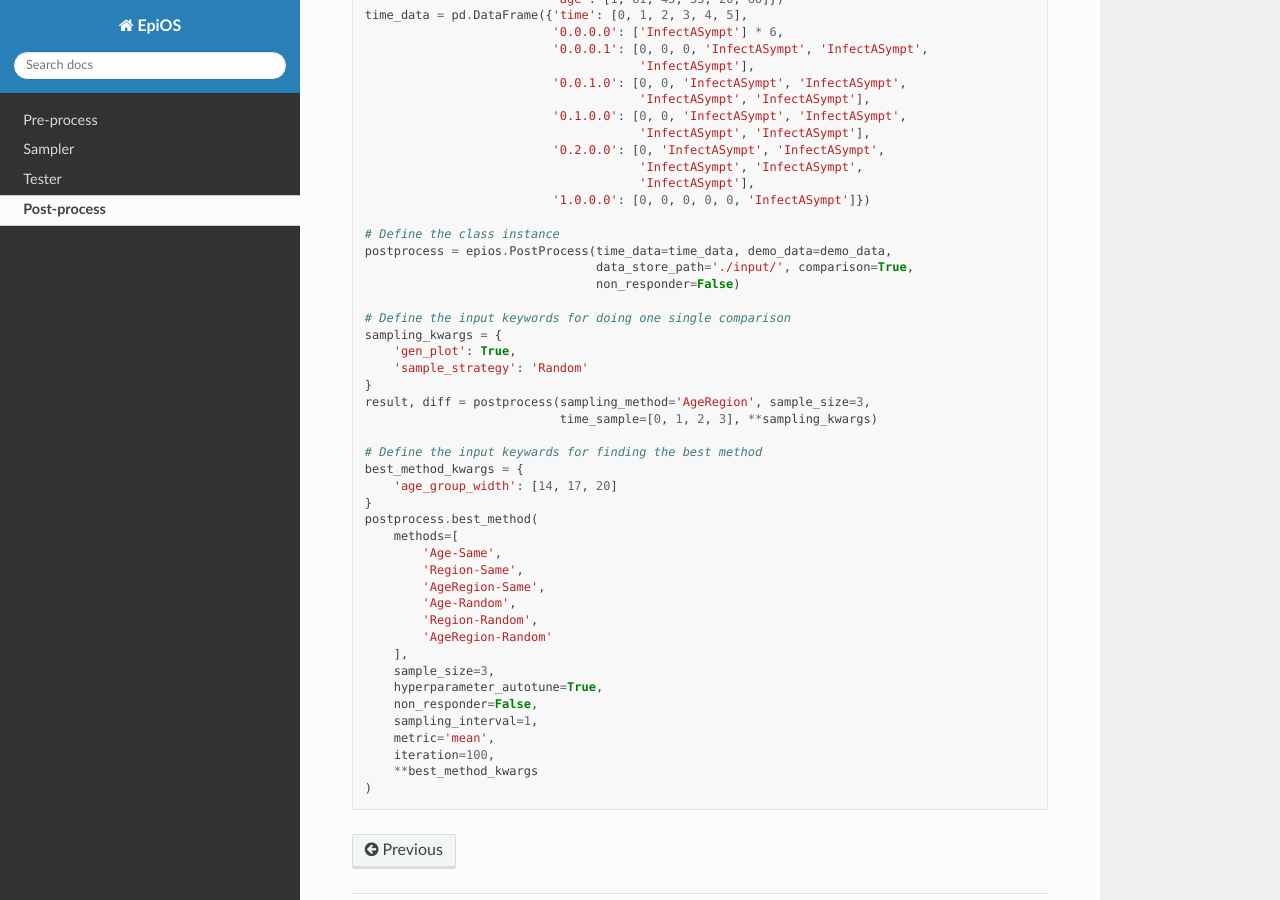
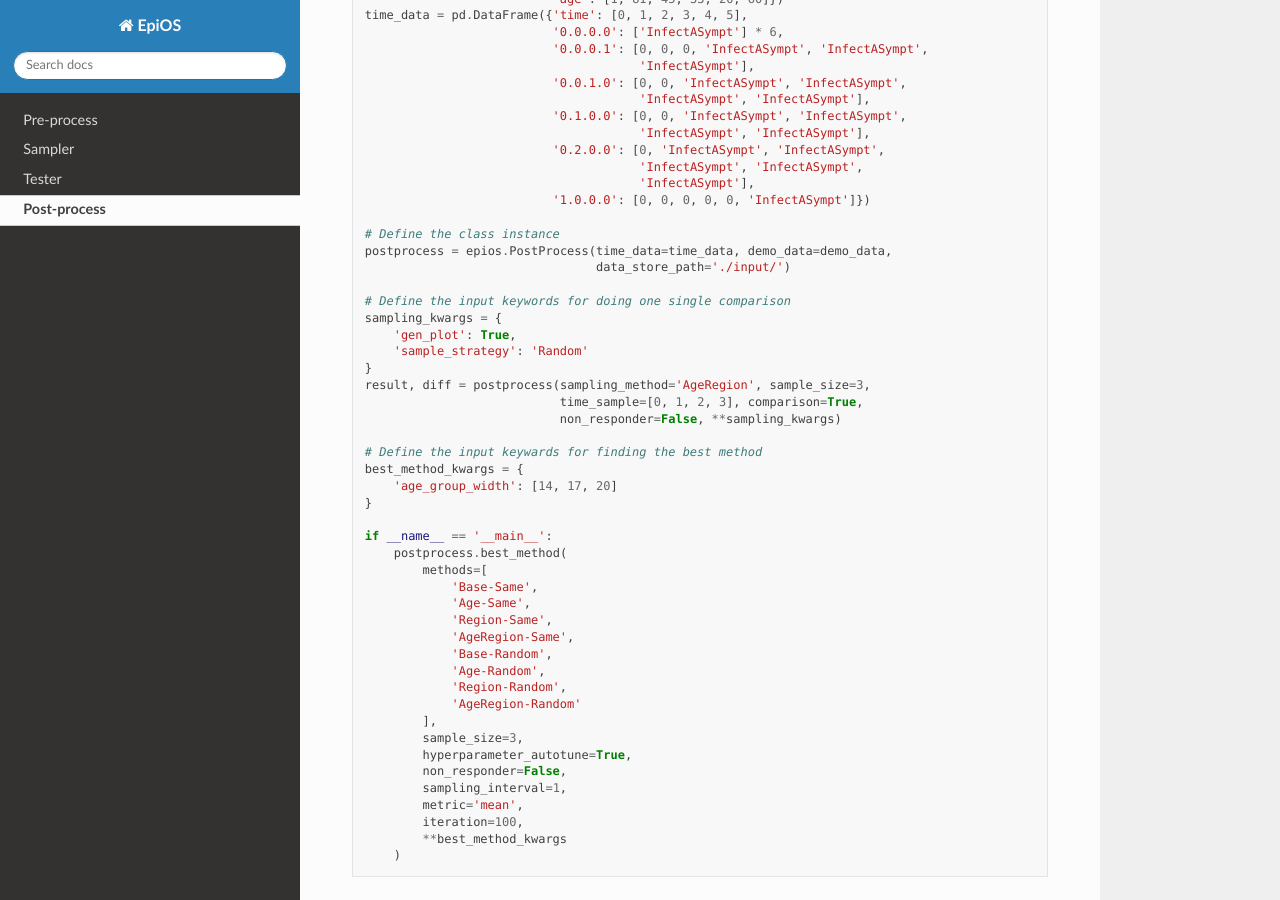
Before and after one commit to SABS-R3-Epidemiology/EpiOS, a Sphinx documentation site: the page built from epios/docs/Post-process.rst, in a window 1280 px wide and 900 px high, scrolled down 552 px. Built offline with Sphinx 7.4.7 and the Read the Docs theme 2.0.0, drawn with Linux system fonts in a browser that asks for light colours.

Commit message:
Major bug fixed

```diff
--- a/epios/docs/Post-process.rst
+++ b/epios/docs/Post-process.rst
@@ -48,26 +47,31 @@
         'sample_strategy': 'Random'
     }
     result, diff = postprocess(sampling_method='AgeRegion', sample_size=3,
-                               time_sample=[0, 1, 2, 3], **sampling_kwargs)
+                               time_sample=[0, 1, 2, 3], comparison=True,
+                               non_responder=False, **sampling_kwargs)
 
     # Define the input keywards for finding the best method
     best_method_kwargs = {
         'age_group_width': [14, 17, 20]
     }
-    postprocess.best_method(
-        methods=[
-            'Age-Same',
-            'Region-Same',
-            'AgeRegion-Same',
-            'Age-Random',
-            'Region-Random',
-            'AgeRegion-Random'
-        ],
-        sample_size=3,
-        hyperparameter_autotune=True,
-        non_responder=False,
-        sampling_interval=1,
-        metric='mean',
-        iteration=100,
-        **best_method_kwargs
-    )
+
+    if __name__ == '__main__':
+        postprocess.best_method(
+            methods=[
+                'Base-Same',
+                'Age-Same',
+                'Region-Same',
+                'AgeRegion-Same',
+                'Base-Random',
+                'Age-Random',
+                'Region-Random',
+                'AgeRegion-Random'
+            ],
+            sample_size=3,
+            hyperparameter_autotune=True,
+            non_responder=False,
+            sampling_interval=1,
+            metric='mean',
+            iteration=100,
+            **best_method_kwargs
+        )
```
Also changed, not shown: other parts of epios/docs/Post-process.rst (+1 -2 lines), 5 other files.
